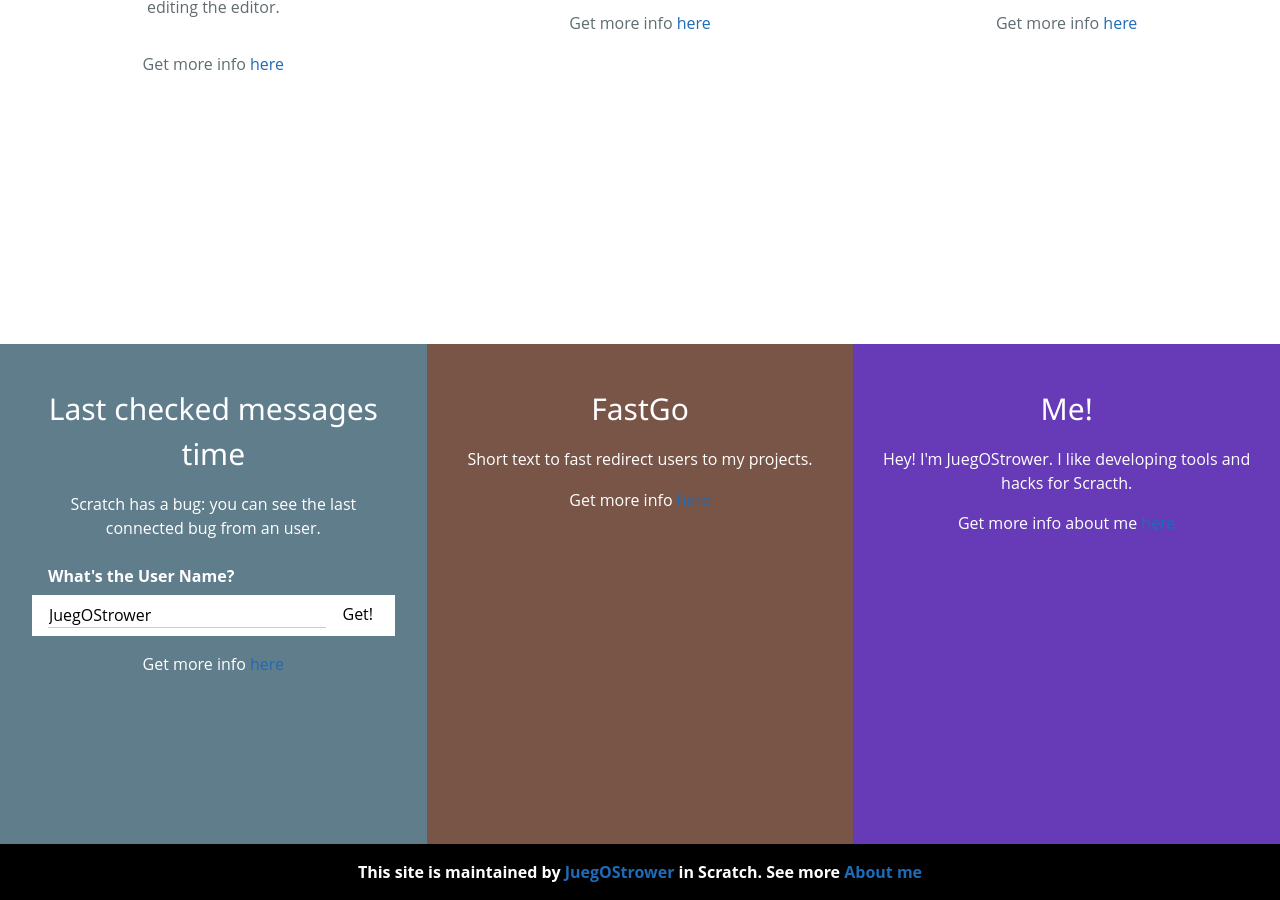
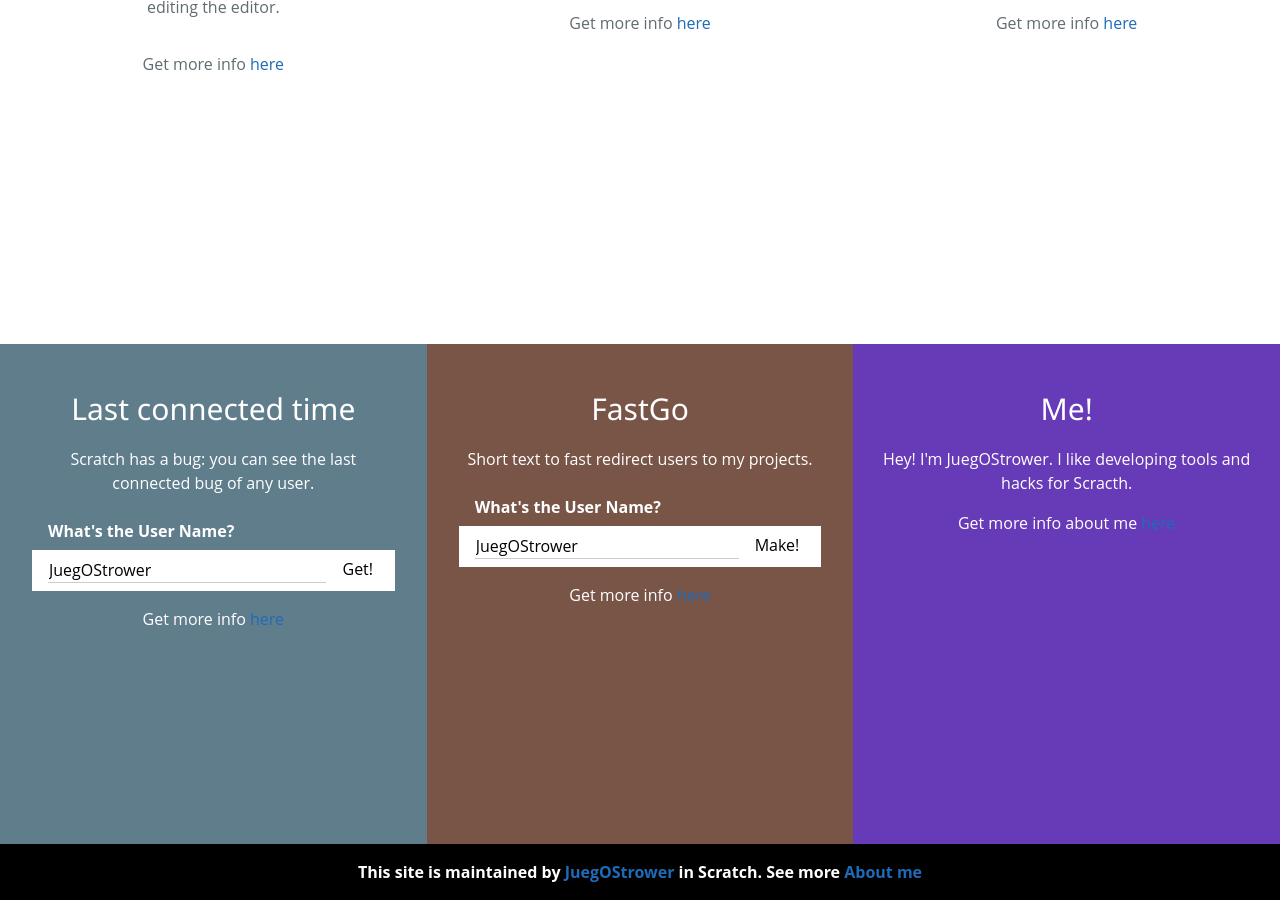
Before and after one commit to JuegOStrower/juegostrower.github.io, a Jekyll site: the page index.html, which Jekyll copies as it is, in a window 1280 px wide and 900 px high, scrolled down 1101 px. Built offline with Jekyll 4.4.1, drawn with Linux system fonts in a browser that asks for light colours; comment, search, counter and statistics services are not loaded.

Commit message:
Update index.html

```diff
--- a/index.html
+++ b/index.html
@@ -130,8 +130,8 @@
       <div class="w3-row">
   <div class="w3-third w3-blue-gray w3-container" style="min-height:500px">
     <div class="w3-padding-32 w3-center">
-      <h2>Last checked messages time</h2>
-      <p class="w3-container">Scratch has a bug: you can see the last connected bug from an user.</p>
+      <h2>Last connected time</h2>
+      <p class="w3-container">Scratch has a bug: you can see the last connected bug of any user.</p>
     <div class="w3-container w3-responsive">
         <table class="w3-table">
           <tbody><tr class="w3-text-white">
@@ -148,6 +148,17 @@
     <div class="w3-padding-32 w3-center">
       <h2>FastGo</h2>
       <p class="w3-container">Short text to fast redirect users to my projects.</p>
+        <div class="w3-container w3-responsive">
+        <table class="w3-table">
+          <tbody><tr class="w3-text-white">
+              <th><label for="makeproj">What's the User Name?</label></th>
+          </tr>
+          <tr class="w3-white">
+            <td><input id="connuser" style="padding:1px" class="w3-input" type="text" value="JuegOStrower"></td>
+            <td onclick="window.location = '/fastgo/#' + document.getElementById('makeproj').value">Make!</td>
+</tr>
+        </tbody></table>
+        </div>
         <p>Get more info <a href="fastgo">here</a></p></div>
   </div><div class="w3-third w3-deep-purple w3-center" style="min-height:500px">
     <div class="w3-padding-32">
```
